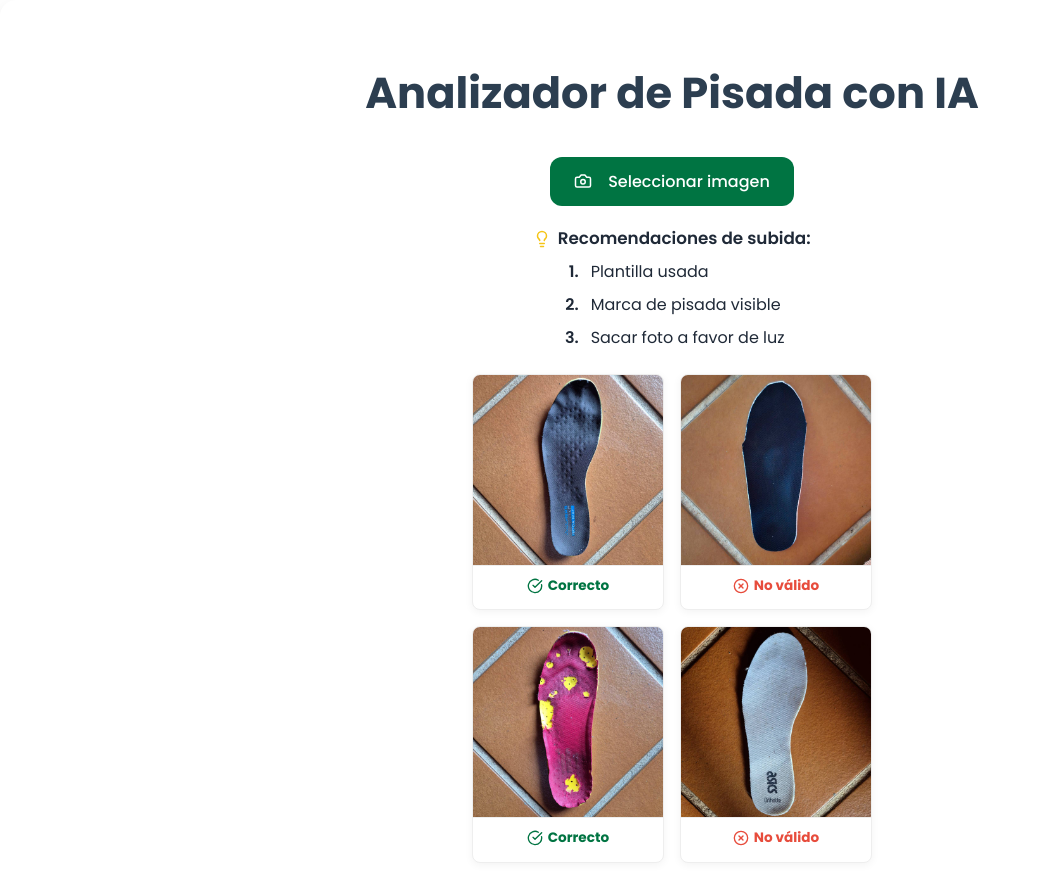
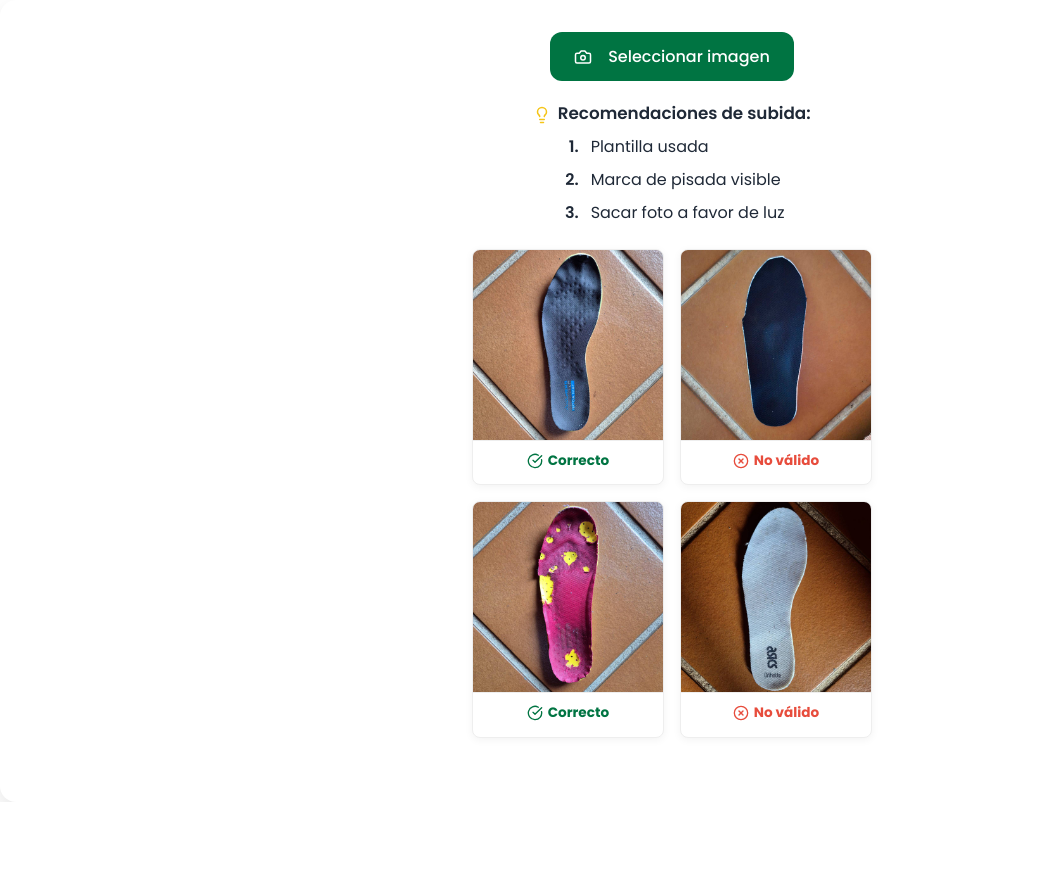
Before and after one commit to 9ness/scanner-ia-pisada, a Next.js app: page / in a window 1280 px wide. Shown: the top 884 px of the page, without its empty margins (0-1037 px from the left). After the commit the page ends 802 px from the top, so only its background shows below. Built offline with nearby package versions, Linux system fonts and the light colour scheme.

Commit message:
edicion para shopify ancho

```diff
--- a/pages/index.js
+++ b/pages/index.js
@@ -421,6 +421,10 @@ if (zonas.length > 0 && !zonas.includes('metatarsos') && !zonas.includes('exteri
   }
 }
 
+body {
+  overflow-x: hidden;
+}
+
 .estado-progreso {
   display: flex;
   align-items: center;
@@ -657,7 +661,6 @@ if (zonas.length > 0 && !zonas.includes('metatarsos') && !zonas.includes('exteri
       `}</style>
       <div className="container">
 
-  <h1 className="titulo-logo">Analizador de Pisada con IA  </h1>
         <form onSubmit={handleSubmit}>
           {!(result && zonasDetectadas.length > 0) && (
   <label
```
